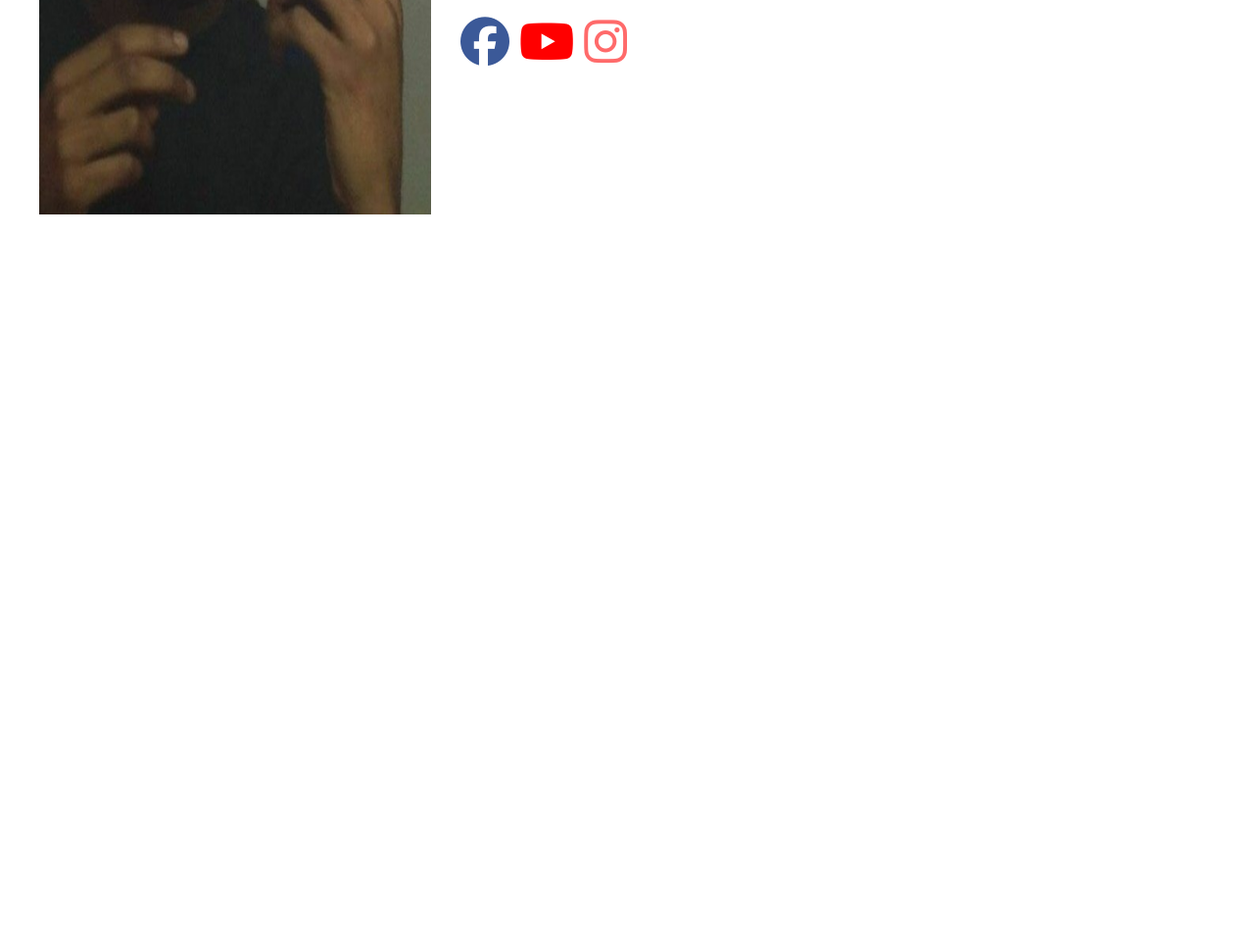
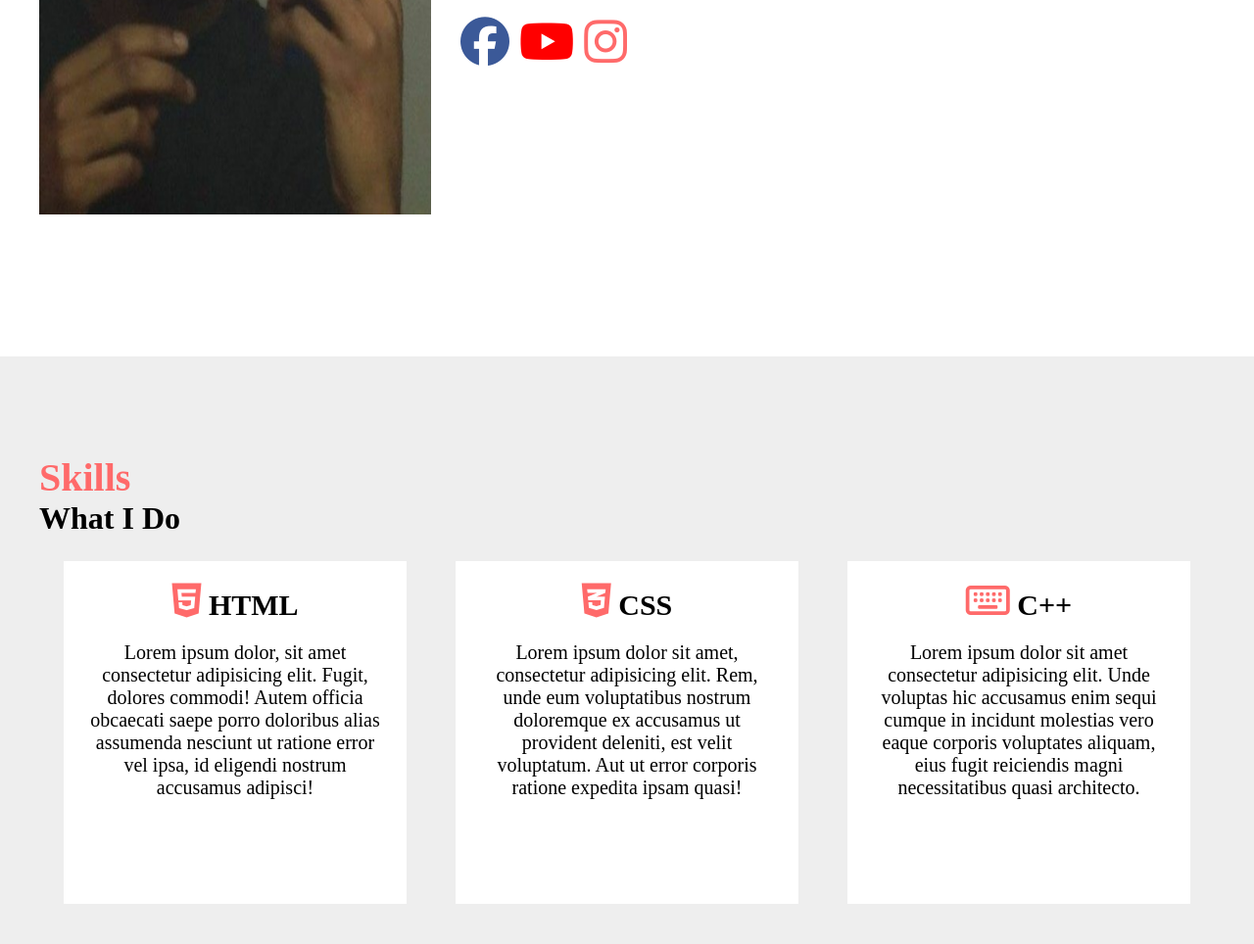
Before and after one commit to siusiwoo/swjb, a plain HTML site: page index.html in a window 1280 px wide. Shown: the part 1836-2800 px from the top of the page at 98% size. Before the commit the page ends 2100 px from the top, so only its background shows below. Drawn offline with Linux system fonts and the light colour scheme.

Commit message:
Add files via upload

```diff
--- a/index.html
+++ b/index.html
@@ -17,8 +17,8 @@
                 SIU
             </div>
             <ul class="menu">
-                <li><a href="">About</a></li>
-                <li><a href="">Skills</a></li>
+                <li><a href="#about">About</a></li>
+                <li><a href="#skills">Skills</a></li>
                 <li><a href="">project</a></li>
                 <li><a href="">Contact</a></li>
             </ul>
@@ -32,9 +32,12 @@
             <button>Download CV</button>
 
         </div>
+        <div class="mause">
+                <i class="fa-solid fa-computer-mouse"></i>
+        </div>
     </div>
 
-    <div class="about">
+    <div class="about" id="about">
         <h2>Who Am I</h2>
         <h1>About Me</h1>
         <div class="contents">
@@ -56,7 +59,44 @@
 
 
 
+    <div class="skills" id="skills">
+        <div class="skills-inner">
 
+            <h2>Skills</h2>
+            <h1>What I Do</h1>
+
+            <div class="contents">
+                <li>
+                    <h3><i class="fa-brands fa-html5"></i> HTML</h3>
+                    <p>Lorem ipsum dolor, sit amet consectetur adipisicing elit. Fugit, dolores commodi! Autem officia obcaecati saepe porro doloribus alias assumenda nesciunt ut ratione error vel ipsa, id eligendi nostrum accusamus adipisci!</p>
+                </li>
+
+                <li>
+                    <h3><i class="fa-brands fa-css3-alt"></i> CSS</h3>
+                    <p>Lorem ipsum dolor sit amet, consectetur adipisicing elit. Rem, unde eum voluptatibus nostrum doloremque ex accusamus ut provident deleniti, est velit voluptatum. Aut ut error corporis ratione expedita ipsam quasi!</p>
+                </li>
+
+                <li>
+                    <h3><i class="fa-regular fa-keyboard"></i> C++</h3>
+                    <p>Lorem ipsum dolor sit amet consectetur adipisicing elit. Unde voluptas hic accusamus enim sequi cumque in incidunt molestias vero eaque corporis voluptates aliquam, eius fugit reiciendis magni necessitatibus quasi architecto.</p>
+
+                </li>
+            </div>
+
+
+
+
+        </div>
+    </div>
+
+        <div class="bg">
+
+        </div>
+
+        <br><br><br><br>
+        <br><br><br><br>
+        <br><br><br><br>
+        <br><br><br><br>
 
 
 
--- a/style.css
+++ b/style.css
@@ -7,6 +7,11 @@
     /*테두리 두께 무시*/
 
 
+
+
+}
+html{
+    scroll-behavior: smooth;
 }
 
 a {
@@ -127,6 +132,24 @@ li {
     color: black;
 }
 
+.mause{
+    text-align: center;
+    font-size: 50px;
+    padding-top: 100px;
+    animation: mause 1s infinite;
+}
+@keyframes mause{
+    0%{
+        transform: translateY(0px);
+    }
+    50%{
+        transform: translateY(20px);
+    }
+    100%{
+        transform: translateY(0px);
+    }
+
+}
 .about{
     width: 1200px;
     height: 800px;
@@ -184,3 +207,70 @@ li {
     color: #ff6a6a;
     margin-right: 10px;
 }
+.skills{
+   background-color: #eee;
+   width: 100%;
+   height: 700px;
+
+   margin-top:100px  ;
+   padding-top: 100px;
+}
+.skills h2{
+    font-size: 40px;
+    color: #ff6a6a;
+}
+
+.skills .h1{
+    font-size: 50px;
+}
+.skills-inner{
+    width: 1200px;
+    height: 700px;
+    margin: 0 auto;
+}
+
+.skills .contents{
+    width: 1200px;
+    height: 300px;
+    display: flex;
+    justify-content: space-around;
+    align-items: center;
+
+    margin-top: 50px;
+}
+.skills .contents li{
+    width: 350px;
+    height: 350px;
+    font-size: 20px;
+    text-align: center;
+    background-color: white;
+
+    padding: 20px;
+
+    transition: 0.3;
+
+}
+.skills h3{
+    font-size: 30px;
+    margin-bottom: 20px;
+}
+.skills i{
+    color: #ff6a6a;
+    font-size: 40px;
+}
+.skills .contents li:hover{
+    background-color: #ff6a6a;
+    color: white;
+    border-radius: 15px;
+}
+.skills .contents li:hover i{
+    color: white;
+}
+.bg{
+    width: 100%;
+    height: 700px;
+    background: url(szasda.jpg) no-repeat;
+    background-size: cover ;
+
+    background-attachment: fixed;
+}
```
Also changed, not shown: szasda.jpg (added).
